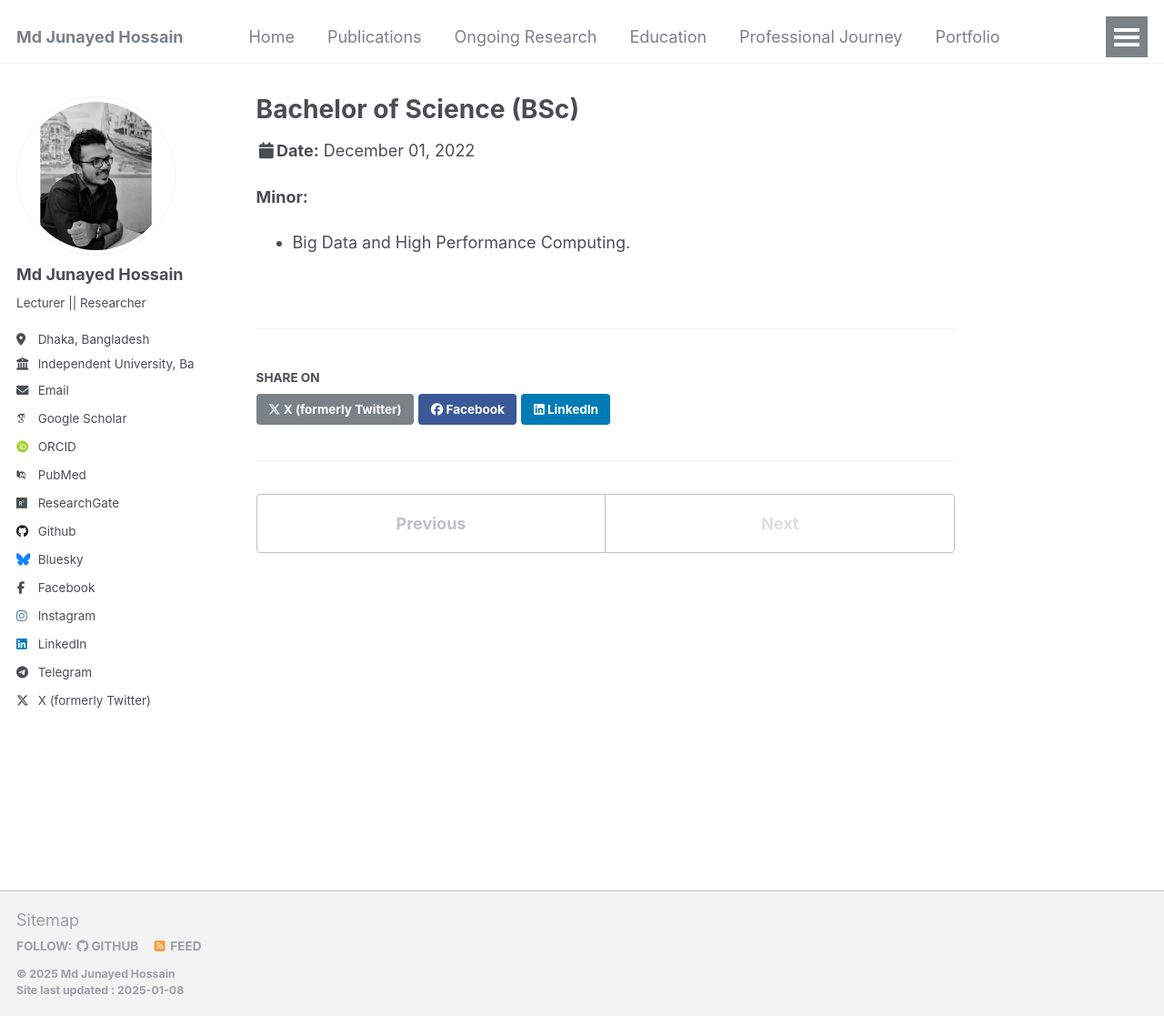
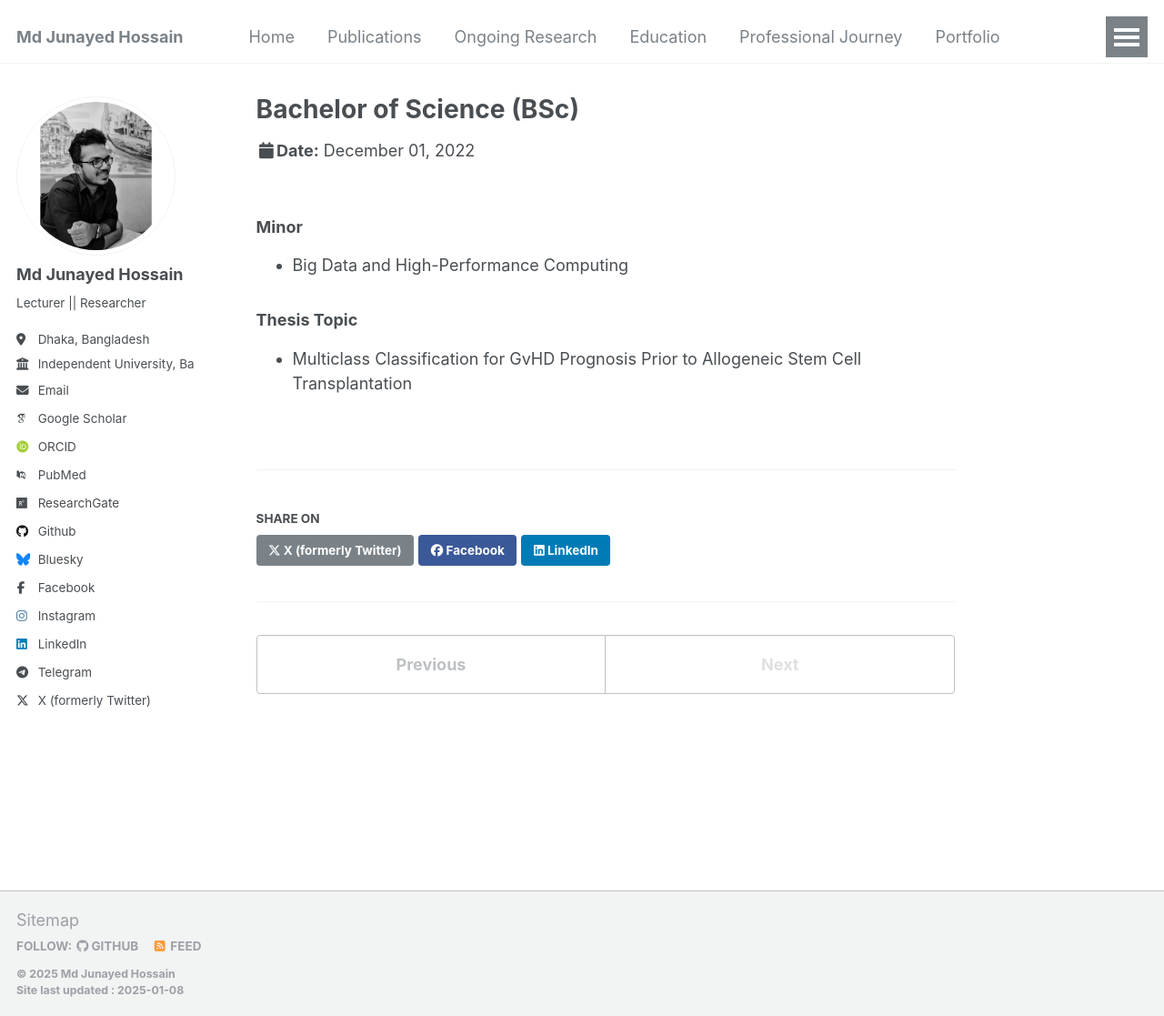
Before and after one commit to i-am-junayed/i-am-junayed.github.io, a Jekyll site: the page built from _talks/bsc.md, in a window 1280 px wide and 1117 px high. Shown: the whole window at 91% size. Built offline with Jekyll 4.4.1, drawn with Linux system fonts in a browser that asks for light colours; some web fonts are replaced.

Commit message:
Update bsc.md

```diff
--- a/_talks/bsc.md
+++ b/_talks/bsc.md
@@ -7,5 +7,8 @@ date: "December 2022"
 location: "Dhaka, Bangladesh"
 ---
 
-**Minor:**
-- Big Data and High Performance Computing.
+### **Minor**
+- Big Data and High-Performance Computing
+
+### **Thesis Topic**
+- Multiclass Classification for GvHD Prognosis Prior to Allogeneic Stem Cell Transplantation
```
